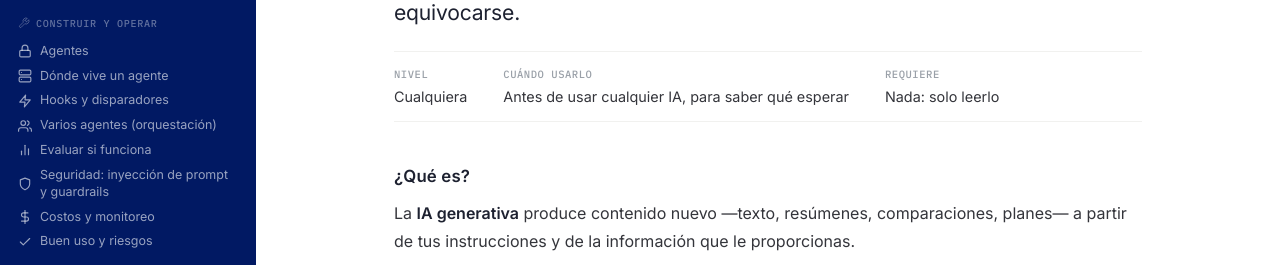
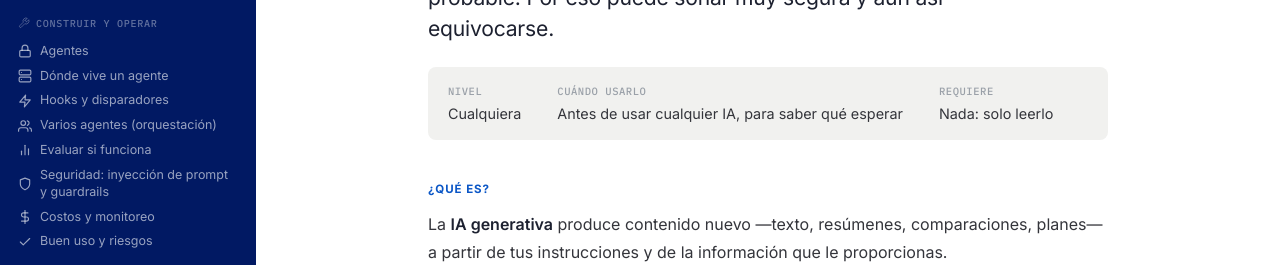
Before and after one commit to emilio-afk/ailiteracy, a plain HTML site: page index.html in a window 1280 px wide. Shown: the part 502-767 px from the top of the page. Drawn offline with Linux system fonts and the light colour scheme.

Commit message:
Tier 1: legibilidad y jerarquía visual
- Columna de lectura: 860px → 760px, padding lateral 56px → 40px (~70ch)
- Separador de módulo: padding 52px → 68px, border --line-soft → --line
- Props strip: fondo --line-soft + border-radius, quita borders top/bottom
- H3: uppercase caps + cobalto, distinguible del cuerpo al hojear

Co-Authored-By: Claude Sonnet 4.6 <noreply@anthropic.com>

```diff
--- a/styles/base.css
+++ b/styles/base.css
@@ -29,7 +29,7 @@
   --mono: "IBM Plex Mono", ui-monospace, SFMono-Regular, Menlo, monospace;
 
   --sb-width: 256px;
-  --content-w: 860px;
+  --content-w: 760px;
 }
 
 * { box-sizing: border-box; }
--- a/styles/components.css
+++ b/styles/components.css
@@ -2,7 +2,7 @@
 .doc {
   max-width: var(--content-w);
   margin: 0 auto;
-  padding: 64px 56px 140px;
+  padding: 64px 40px 140px;
 }
 
 .eyebrow {
@@ -40,8 +40,8 @@
 
 /* Pagina (seccion) */
 .page {
-  padding: 52px 0;
-  border-top: 1px solid var(--line-soft);
+  padding: 68px 0;
+  border-top: 1px solid var(--line);
   scroll-margin-top: 24px;
 }
 
@@ -67,11 +67,12 @@
 }
 
 .doc h3 {
-  margin: 40px 0 10px;
-  font-size: 1.05rem;
-  font-weight: 600;
-  letter-spacing: 0.01em;
-  color: var(--heading);
+  margin: 40px 0 12px;
+  font-size: 0.72rem;
+  font-weight: 700;
+  text-transform: uppercase;
+  letter-spacing: 0.08em;
+  color: var(--cobalto);
 }
 
 .doc p { margin: 0 0 16px; }
@@ -79,13 +80,13 @@
 
 /* Ficha tecnica: tira horizontal de propiedades (estilo Notion), bajo la frase */
 .props {
-  margin: 22px 0 4px;
-  padding: 14px 0;
+  margin: 22px 0 8px;
+  padding: 16px 20px;
   display: flex;
   flex-wrap: wrap;
   gap: 14px 36px;
-  border-top: 1px solid var(--line-soft);
-  border-bottom: 1px solid var(--line-soft);
+  background: var(--line-soft);
+  border-radius: 8px;
 }
 
 .props > div { display: grid; gap: 3px; min-width: 0; }
```
Also changed, not shown: 1 other file.
